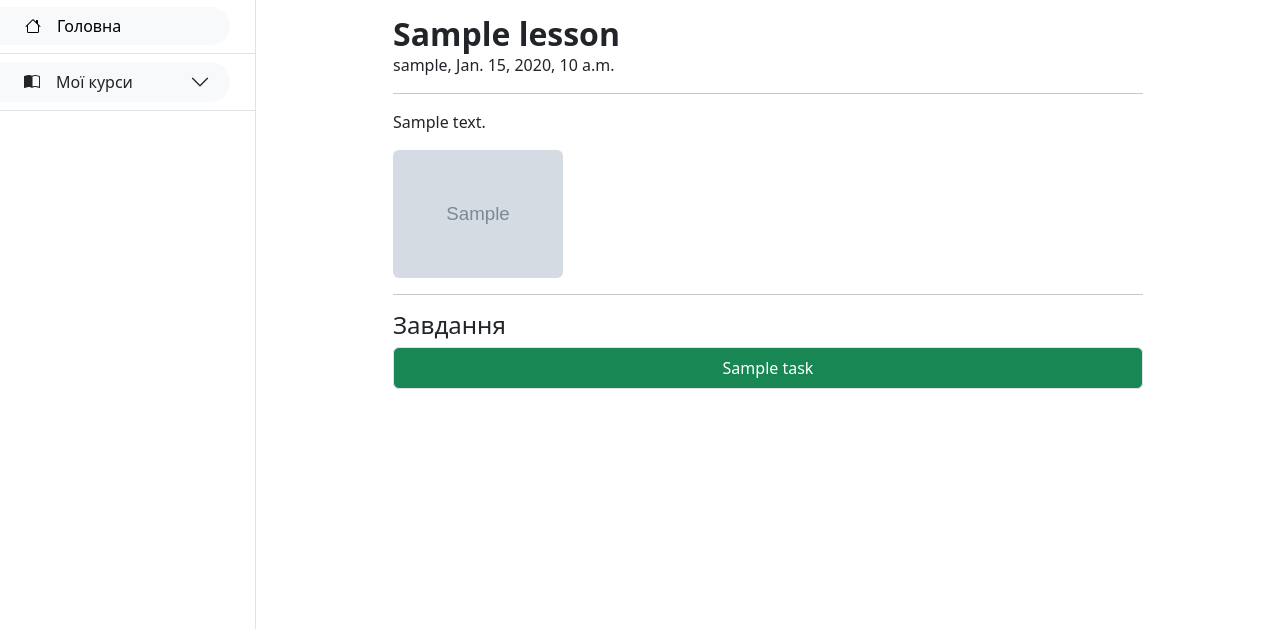
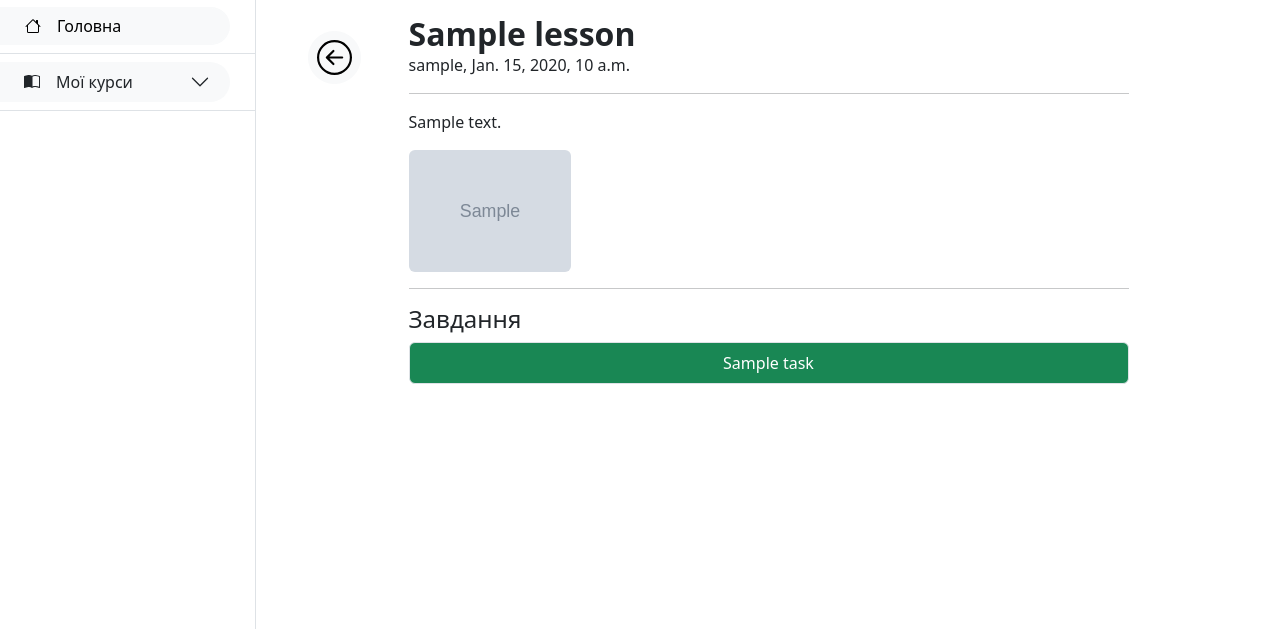
Before and after one commit to VNIKUDA/learning_managment_system, a Django app: page /courses/lesson/1/ in a window 1280 px wide. Shown: the part 49-678 px from the top of the page. Run offline with Django 5.2, Linux system fonts and the light colour scheme; a user stored in the database is signed in; tables that the repository leaves empty hold one stand-in row (values such as "Sample post"); grey boxes marked "Sample" are stand-in pictures.

Commit message:
"Back to course" button on lesson pages (both on student and teacher versions)

```diff
--- a/templates/courses/lesson_detail.html
+++ b/templates/courses/lesson_detail.html
@@ -3,8 +3,13 @@
 {% load completion %}
 {% block content %}
 <div class="container">
-    <div class="d-flex justify-content-center gap-3">
-        <div class="w-75">
+    <div class="d-flex justify-content-center gap-5" style="padding-right: 10%;">
+        <a href="{% url 'courses:course-detail' lesson.course.pk %}" class="btn btn-light rounded-circle mt-3 p-2" style="height: max-content;">
+            <svg xmlns="http://www.w3.org/2000/svg" width="35" height="35" fill="currentColor" class="bi bi-arrow-left-circle" viewBox="0 0 16 16">
+                <path fill-rule="evenodd" d="M1 8a7 7 0 1 0 14 0A7 7 0 0 0 1 8m15 0A8 8 0 1 1 0 8a8 8 0 0 1 16 0m-4.5-.5a.5.5 0 0 1 0 1H5.707l2.147 2.146a.5.5 0 0 1-.708.708l-3-3a.5.5 0 0 1 0-.708l3-3a.5.5 0 1 1 .708.708L5.707 7.5z"/>
+            </svg>
+        </a>
+        <div style="width: 80%;">
             <h2 class="fw-semibold mb-0">{{lesson.title}}</h2>
             <span>{{lesson.module.course.teacher.username}}, {{lesson.created_at}}</span>
             <hr>
```
Also changed, not shown: templates/courses/teacher_lesson_detail.html (+7 -2 lines).
